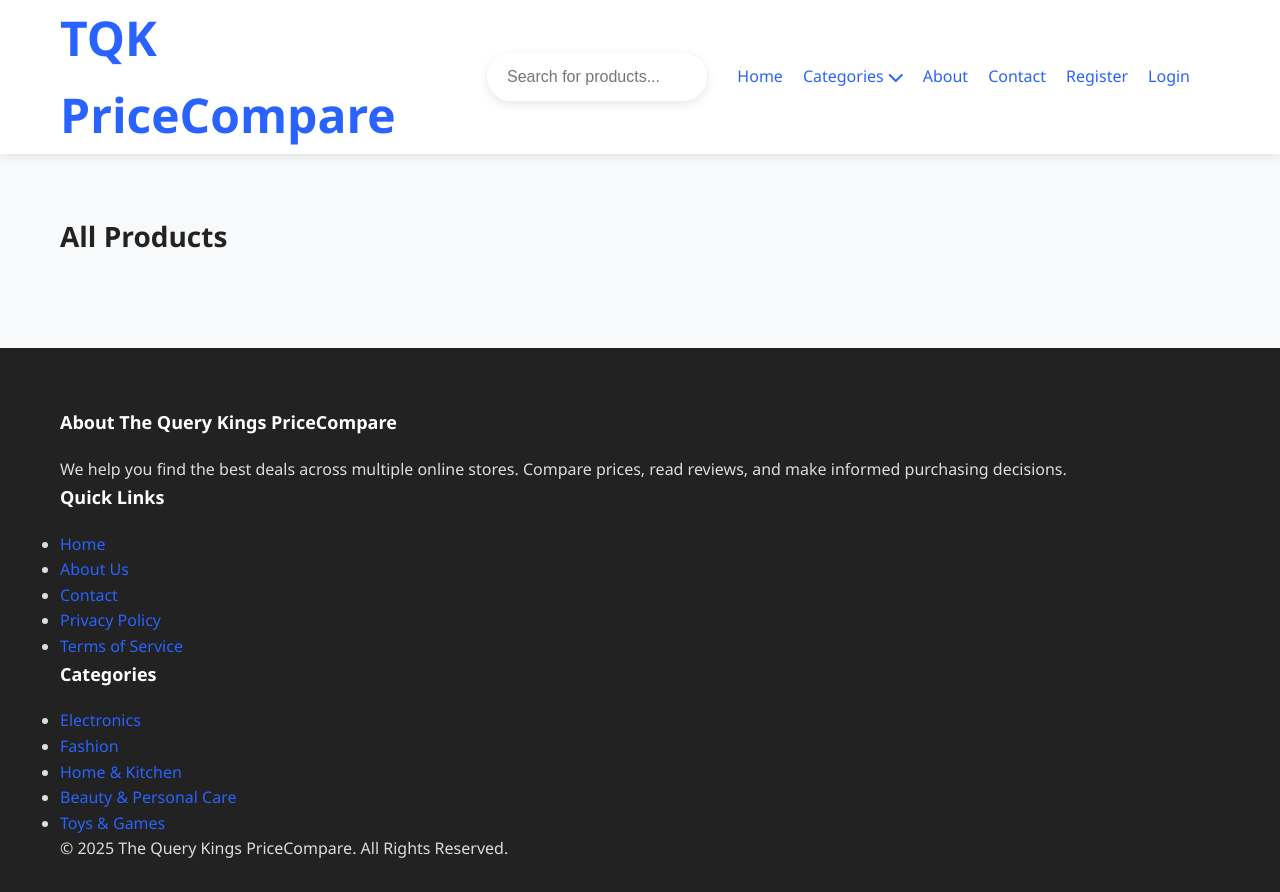
After one commit to u24574547/COS_221_Assignment_5, a PHP site: template cos221prac/PA5/pages/viewall.php in a window 1280 px wide. The commit adds this page. Run offline with PHP 8.4, Linux system fonts and the light colour scheme; the template is opened without the code that fills it, so the values that code supplies are empty; some libraries are stand-ins or nearby versions.

Commit message:
i added a redirect to viewall and poppulated it. also updated some styling

```diff
--- a/cos221prac/PA5/css/style.css
+++ b/cos221prac/PA5/css/style.css
@@ -635,3 +635,109 @@ footer {
     margin-bottom: 10px;
   }
 }
+
+
+/* added the search bar styling */
+.search-bar {
+  display: inline;
+  max-width: 300px;
+  margin: 30px auto;
+  box-shadow: 0 3px 10px rgba(0, 0, 0, 0.1);
+  border-radius: 50px;
+  overflow: hidden;
+  background-color: white;
+}
+
+.search-bar input[type="text"] {
+  flex: 1;
+  padding: 15px 20px;
+  border: none;
+  font-size: 16px;
+  border-radius: 50px 0 0 50px;
+  outline: none;
+}
+
+.search-bar form {
+  display: inline-flex;
+  align-items: center;
+  width: 100%;
+}
+
+.search-bar button {
+  /* background-color: #2962ff;
+  color: white;
+  border: none;
+  padding: 0 30px;
+  font-size: 16px;
+  font-weight: 600;
+  cursor: pointer;
+  border-radius: 0 50px 50px 0;
+  transition: background-color 0.3s ease; */
+  display: none;
+}
+
+.search-bar button:hover {
+  background-color: #0039cb;
+}
+
+/* horizontal navbar */
+header .container {
+  display: flex;
+  align-items: center;
+  justify-content: space-between;
+  gap: 30px;
+}
+
+header nav ul {
+  display: flex;
+  list-style: none;
+  gap: 20px;
+  align-items: center;
+  margin: 0;
+  padding: 0;
+}
+header nav ul li {
+  margin: 0;
+}
+
+nav ul li.dropdown {
+  position: relative;
+}
+
+nav ul li .dropdown-content {
+  display: none;
+  position: absolute;
+  top: 100%;
+  left: 0;
+  min-width: 180px;
+  background: #fff;
+  box-shadow: 0 4px 16px rgba(0,0,0,0.08);
+  border-radius: 8px;
+  z-index: 999;
+  padding: 10px 0;
+}
+
+nav ul li .dropdown-content a {
+  display: block;
+  padding: 10px 20px;
+  color: #444;
+  text-decoration: none;
+  transition: background 0.2s;
+  white-space: nowrap;
+}
+
+nav ul li .dropdown-content a:hover {
+  background: #f0f4ff;
+  color: #2962ff;
+}
+
+nav ul li.dropdown:hover .dropdown-content,
+nav ul li.dropdown:focus-within .dropdown-content {
+  display: block;
+}
+
+nav ul li.dropdown > a {
+  display: flex;
+  align-items: center;
+  gap: 5px;
+}
--- a/cos221prac/PA5/index.php
+++ b/cos221prac/PA5/index.php
@@ -10,7 +10,7 @@ include 'includes/header.php';
 
 switch ($page) {
   case 'home':
-    var_dump($page);
+    // var_dump($page);
     include 'pages/home.php';
     break;
   case 'product':
@@ -34,6 +34,9 @@ switch ($page) {
   case 'login':
     include 'pages/login.php';
     break;
+  case 'viewall':
+    include 'pages/viewall.php';
+    break;
   default:
     include 'pages/404.php';
 }
--- /dev/null
+++ b/cos221prac/PA5/js/populate.js
@@ -0,0 +1,77 @@
+const API = "http://localhost/COS%20221/Assignment%205/COS_221_Assignment_5/cos221prac/api.php";
+
+function fetchProducts() {
+   var xhr = new XMLHttpRequest();
+    xhr.open("POST", API, true);
+    xhr.setRequestHeader("Content-Type", "application/json");
+
+    xhr.onreadystatechange = function() {
+        if (xhr.readyState == 4 && xhr.status == 200) {
+            try {
+                var response = JSON.parse(xhr.responseText);
+                    let data = response.data.products;
+                    populateHTML(data);
+
+            } catch(e) {
+                console.error ("Failed to parse" +  JSON.parse(xhr.responseText));
+            }
+        }
+    }
+
+    const requestBody = JSON.stringify(
+        {
+            type : "getProducts",
+            limit: 999
+        }
+    );
+    xhr.send(requestBody);
+}
+
+function populateHTML(products) {
+    // Find the product grid container
+    const grid = document.querySelector('.featured-products .product-grid');
+    if (!grid) return;
+
+    // Clear existing products
+    grid.innerHTML = '';
+
+    // Add fetched products
+    products.forEach(product => {
+        const card = document.createElement('div');
+
+        let images = product.images;
+    if (typeof images === "string") {
+        try {
+            images = JSON.parse(images);
+        } catch (e) {
+            images = [];
+        }
+    }
+
+        console.log("IMAGE",  images[0], product.images[1]);
+        card.className = 'product-card';
+        card.innerHTML = `
+            <div class="product-image">
+                <a href="">
+                    <img src="${images[0] || 'assets/images/products/apple-watch.jpg'}" alt="${product.name}">
+                </a>
+                <span class="product-category">${product.category || ''}</span>
+            </div>
+            <div class="product-info">
+                <h3><a href="">${product.name}</a></h3>
+                <div class="price-range">
+                    <span>Price:</span>
+                    <strong>${product.price ? product.price : 'N/A'}</strong>
+                </div>
+                <div class="store-count">
+                    <i class="fas fa-store"></i> Available at ${product.stores || 1} stores
+                </div>
+                <a href="" class="compare-button">Compare Prices</a>
+            </div>
+        `;
+        grid.appendChild(card);
+    });
+}
+
+
+document.addEventListener('DOMContentLoaded', fetchProducts);
--- /dev/null
+++ b/cos221prac/PA5/pages/viewall.php
@@ -0,0 +1,11 @@
+<?php?>
+<section class="featured-products">
+  <div class="section-header">
+    <h2>All Products</h2>
+    <!-- You can add a filter or sort button here if needed -->
+  </div>
+  <div class="product-grid">
+    <!-- Product cards will be populated here by populate.js -->
+  </div>
+</section>
+<script src="js/populate.js"></script>
```
Also changed, not shown: cos221prac/PA5/pages/home.php (+3 -5 lines).
